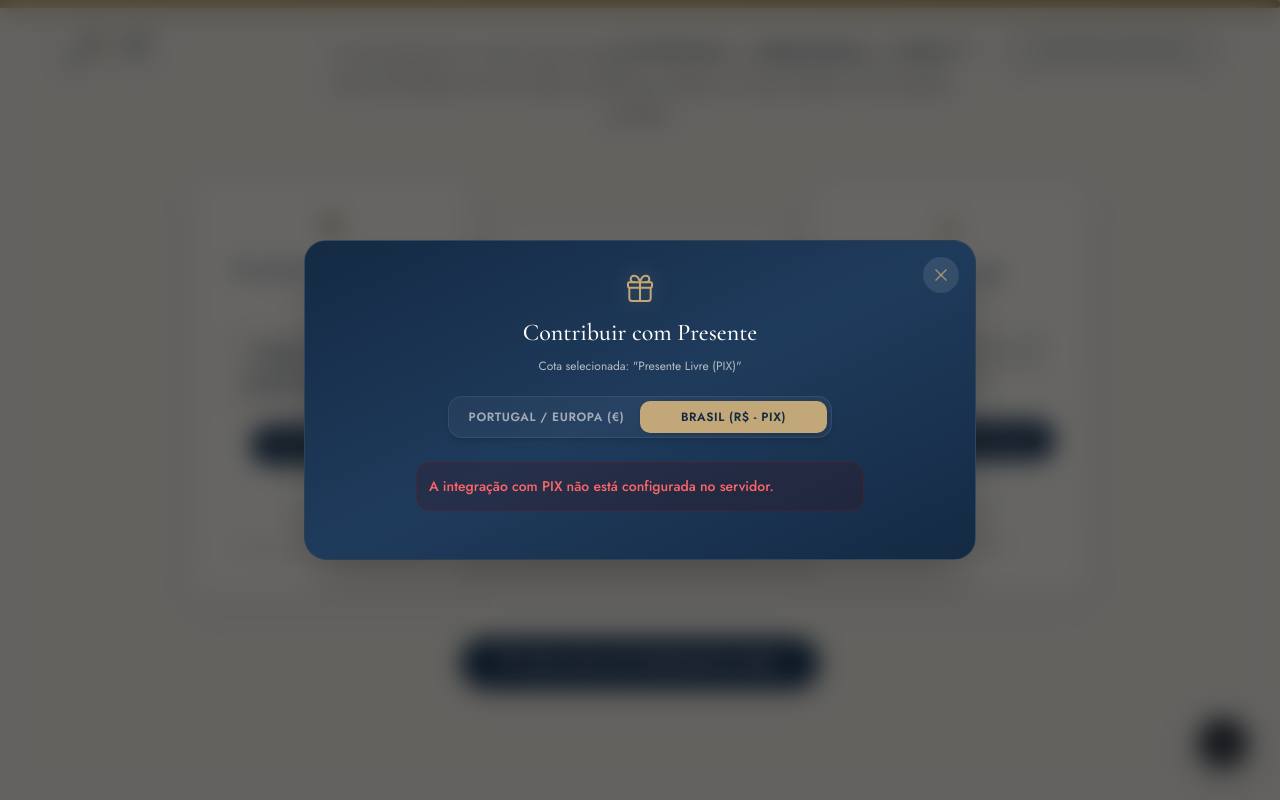
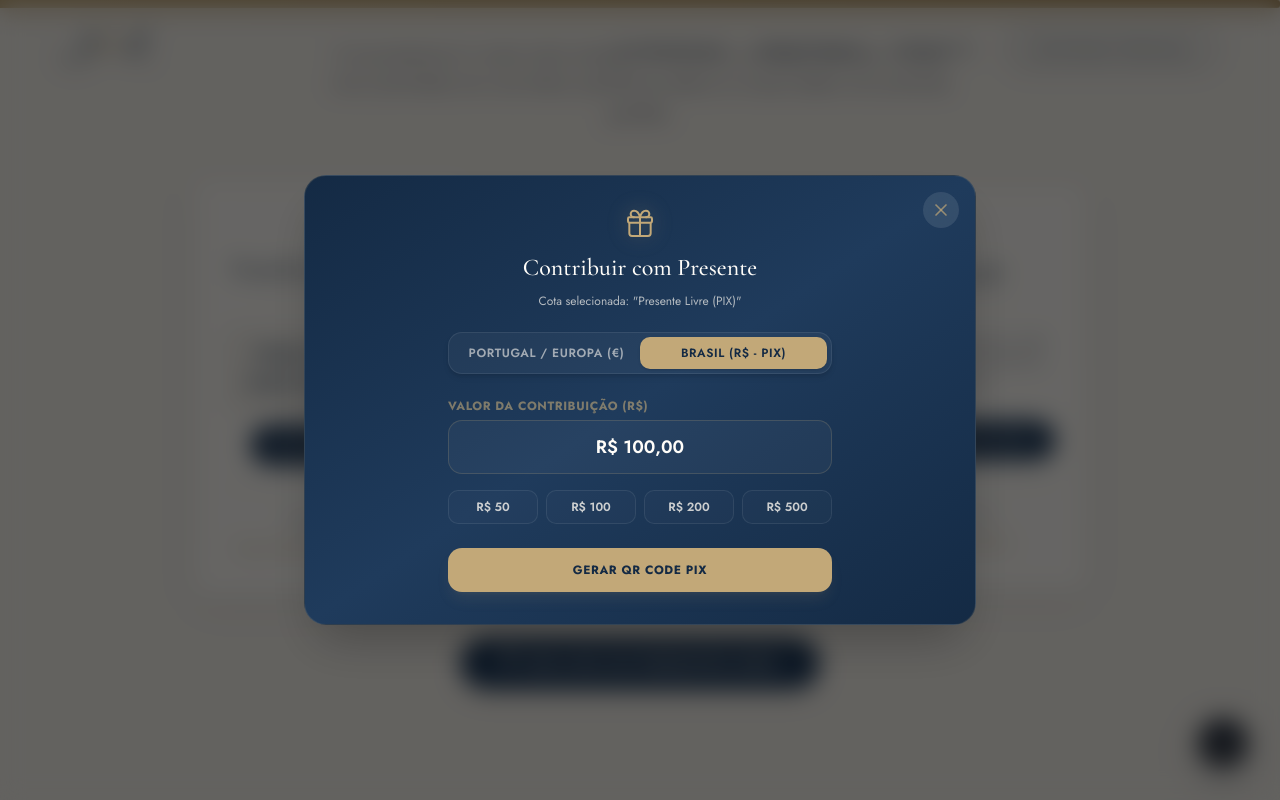
Before and after one commit to oCaio-re/jaqueline_e_lucas, a Next.js app: page / in a window 1280 px wide. Both pictures are taken after a click on the button "CONTRIBUIR VIA PIX". Shown: the part 3701-4501 px from the top of the page. Built offline with nearby package versions, Linux system fonts and the light colour scheme; no server answers; grey boxes are pictures that could not be loaded.

Commit message:
fixed PIX

```diff
--- a/src/app/page.tsx
+++ b/src/app/page.tsx
@@ -607,7 +607,7 @@ export default function Home() {
               <span className="schedule__time">16:30</span>
               <span className="schedule__dot"></span>
               <div>
-                <h3>Sunset &amp; Corte do Bolo</h3>
+                <h3>Sobremesa &amp; Corte do Bolo</h3>
                 <p>Ao pôr do sol, cortamos o bolo — servido como sobremesa.</p>
               </div>
             </div>
@@ -957,12 +957,29 @@ function GiftsModal({
   initialRegion?: 'EU' | 'BR';
 }) {
   const [copied, setCopied] = useState<string | null>(null);
-  const [region, setRegion] = useState<'EU' | 'BR'>('BR');
+  const [region, setRegion] = useState<'EU' | 'BR'>(initialRegion);
+  const [amount, setAmount] = useState<string>("R$ 100,00");
   const [pixData, setPixData] = useState<{ emv: string, qrCodeUrl: string } | null>(null);
   const [isGenerating, setIsGenerating] = useState(false);
   const [errorMsg, setErrorMsg] = useState<string>("");
 
-  const generatePixData = async (giftTitle: string) => {
+  const handleAmountChange = (val: string) => {
+    const cleanVal = val.replace(/\D/g, "");
+    if (!cleanVal) {
+      setAmount("");
+      return;
+    }
+    const numeric = parseFloat(cleanVal) / 100;
+    const formatted = numeric.toLocaleString('pt-BR', { style: 'currency', currency: 'BRL' });
+    setAmount(formatted);
+  };
+
+  const handleSelectSuggestedValue = (value: number) => {
+    const cents = value * 100;
+    handleAmountChange(cents.toString());
+  };
+
+  const generatePixData = async (giftTitle: string, amountVal: string) => {
     setIsGenerating(true);
     setErrorMsg("");
     try {
@@ -971,7 +988,7 @@ function GiftsModal({
         headers: { "Content-Type": "application/json" },
         body: JSON.stringify({
           giftTitle: giftTitle,
-          amount: "0"
+          amount: amountVal
         })
       });
 
@@ -984,9 +1001,9 @@ function GiftsModal({
         emv: data.pixCopiaECola,
         qrCodeUrl: data.qrCodeUrl
       });
-    } catch (err: any) {
+    } catch (err: unknown) {
       console.error(err);
-      setErrorMsg(err.message || "Ocorreu um erro ao gerar o PIX. Tente novamente.");
+      setErrorMsg(err instanceof Error ? err.message : "Ocorreu um erro ao gerar o PIX. Tente novamente.");
     } finally {
       setIsGenerating(false);
     }
@@ -995,27 +1012,20 @@ function GiftsModal({
   useEffect(() => {
     if (isOpen) {
       document.body.style.overflow = 'hidden';
-      setRegion(initialRegion);
-      if (initialRegion === 'BR') {
-        generatePixData(initialGift?.title || "Presente Livre");
-      }
     } else {
       document.body.style.overflow = 'unset';
       const t = setTimeout(() => {
         setPixData(null);
         setErrorMsg("");
+        setAmount("R$ 100,00");
       }, 300);
       return () => clearTimeout(t);
     }
     return () => { document.body.style.overflow = 'unset'; };
-    // eslint-disable-next-line react-hooks/exhaustive-deps
-  }, [isOpen, initialGift, initialRegion]);
+  }, [isOpen]);
 
   const handleRegionSwitch = (newRegion: 'EU' | 'BR') => {
     setRegion(newRegion);
-    if (newRegion === 'BR' && !pixData && !isGenerating) {
-      generatePixData(initialGift?.title || "Presente Livre");
-    }
   };
 
   if (!isOpen) return null;
@@ -1025,7 +1035,7 @@ function GiftsModal({
       await navigator.clipboard.writeText(text);
       setCopied(type);
       setTimeout(() => setCopied(null), 2000);
-    } catch (_) { }
+    } catch { }
   };
 
   return (
@@ -1085,7 +1095,7 @@ function GiftsModal({
                     </button>
                   </div>
                   <p className="text-[10px] text-cream/50 text-left leading-relaxed mt-1">
-                    * Ao enviar por MB WAY, por favor adicione na descrição da app: <strong className="text-gold/80">"Presente: {initialGift?.title.substring(0, 15) || 'Livre'}"</strong>.
+                    * Ao enviar por MB WAY, por favor adicione na descrição da app: <strong className="text-gold/80">&ldquo;Presente: {initialGift?.title.substring(0, 15) || 'Livre'}&rdquo;</strong>.
                   </p>
                 </div>
 
@@ -1136,7 +1146,7 @@ function GiftsModal({
                   </div>
 
                   <div
-                    className="flex items-center gap-3 bg-white/[0.08] backdrop-blur-sm px-4 py-2 border border-gold/15 rounded-full group cursor-pointer hover:bg-white/[0.12] transition-colors w-full shadow-sm"
+                    className="flex items-center gap-3 bg-white/[0.08] backdrop-blur-sm px-4 py-2 border border-gold/15 rounded-full group cursor-pointer hover:bg-white/[0.12] transition-colors w-full shadow-sm mb-4"
                     onClick={() => handleCopy(pixData.emv, 'pix')}
                   >
                     <div className="flex flex-col items-start flex-1 px-2 border-r border-gold/15 overflow-hidden">
@@ -1148,11 +1158,62 @@ function GiftsModal({
                     </div>
                   </div>
 
+                  <button
+                    type="button"
+                    onClick={() => setPixData(null)}
+                    className="inline-flex items-center gap-2 text-xs font-semibold text-gold hover:text-gold-light hover:underline transition-all cursor-pointer mb-2"
+                  >
+                    <ArrowLeft className="w-3.5 h-3.5" />
+                    Alterar valor da contribuição
+                  </button>
+
                   <p className="text-[10px] text-ivory/40 text-center mt-4 leading-relaxed">
                     Muito obrigado por fazer parte da nossa história e contribuir com o nosso lar! 💖
                   </p>
                 </div>
-              ) : null}
+              ) : (
+                <div className="w-full flex flex-col gap-4">
+                  <div className="flex flex-col items-start gap-1.5 w-full">
+                    <label htmlFor="pixAmount" className="text-xs uppercase tracking-wider text-gold/60 font-bold">
+                      Valor da Contribuição (R$)
+                    </label>
+                    <input
+                      id="pixAmount"
+                      type="text"
+                      value={amount}
+                      onChange={(e) => handleAmountChange(e.target.value)}
+                      placeholder="R$ 0,00"
+                      className="w-full bg-white/[0.04] border border-gold/20 rounded-xl px-4 py-3 text-lg font-semibold text-ivory focus:outline-none focus:border-gold/50 transition-colors text-center"
+                    />
+                  </div>
+
+                  <div className="grid grid-cols-4 gap-2 w-full">
+                    {[50, 100, 200, 500].map((val) => (
+                      <button
+                        key={val}
+                        type="button"
+                        onClick={() => handleSelectSuggestedValue(val)}
+                        className="py-2 px-3 rounded-lg text-xs font-semibold border border-white/[0.08] bg-white/[0.02] hover:bg-white/[0.08] hover:border-gold/30 text-cream/80 hover:text-gold transition-all cursor-pointer"
+                      >
+                        R$ {val}
+                      </button>
+                    ))}
+                  </div>
+
+                  <button
+                    type="button"
+                    disabled={!amount || parseFloat(amount.replace(/\D/g, "")) <= 0}
+                    onClick={() => {
+                      const cleanVal = amount.replace(/\D/g, "");
+                      const rawValue = (parseFloat(cleanVal) / 100).toFixed(2);
+                      generatePixData(initialGift?.title || "Presente Livre", rawValue);
+                    }}
+                    className="w-full py-3.5 px-6 rounded-xl bg-gold hover:bg-gold-light text-navy-dark font-bold uppercase tracking-wider text-xs shadow-lg shadow-gold/10 hover:shadow-gold/20 hover:scale-[1.01] active:scale-[0.99] transition-all cursor-pointer disabled:opacity-50 disabled:pointer-events-none mt-2"
+                  >
+                    Gerar QR Code PIX
+                  </button>
+                </div>
+              )}
             </div>
           )}
         </div>
--- a/src/components/GiftsModal.tsx
+++ b/src/components/GiftsModal.tsx
@@ -104,9 +104,9 @@ export default function GiftsModal({ isOpen, onClose }: GiftsModalProps) {
       if (!res.ok) throw new Error(data.error || 'Erro ao gerar PIX');
       setPixData({ emv: data.pixCopiaECola, qrCodeUrl: data.qrCodeUrl });
       setStep('qrcode');
-    } catch (err: any) {
+    } catch (err: unknown) {
       console.error(err);
-      setErrorMsg(err.message || 'Ocorreu um erro ao gerar o PIX. Tente novamente.');
+      setErrorMsg(err instanceof Error ? err.message : 'Ocorreu um erro ao gerar o PIX. Tente novamente.');
     } finally {
       setIsGenerating(false);
     }
```
